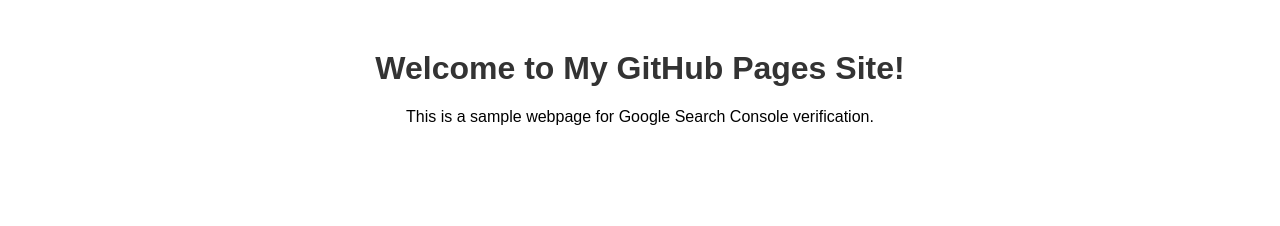
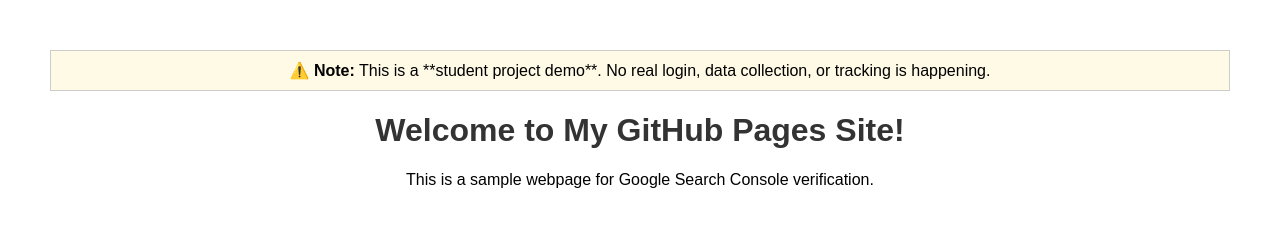
Before and after one commit to rnccsstudent/rnccsstudent, a plain HTML site: page index.html in a window 1280 px wide. Drawn offline with Linux system fonts and the light colour scheme.

Commit message:
Update index.html

```diff
--- a/index.html
+++ b/index.html
@@ -18,6 +18,10 @@
     </style>
 </head>
 <body>
+    <div style="background: #fffae6; padding: 10px; border: 1px solid #ccc;">
+  <strong>⚠️ Note:</strong> This is a **student project demo**. No real login, data collection, or tracking is happening.
+    </div>
+
 
     <h1>Welcome to My GitHub Pages Site!</h1>
     <p>This is a sample webpage for Google Search Console verification.</p>
```
